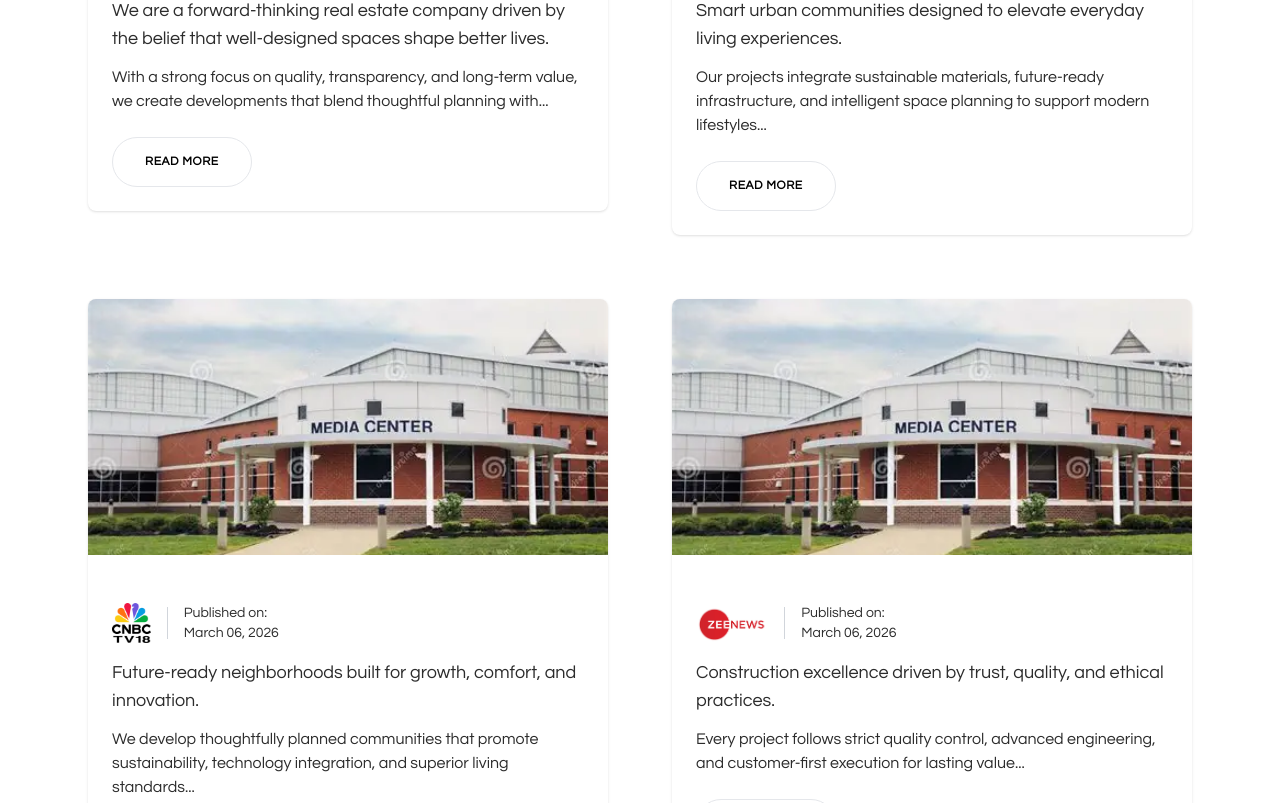
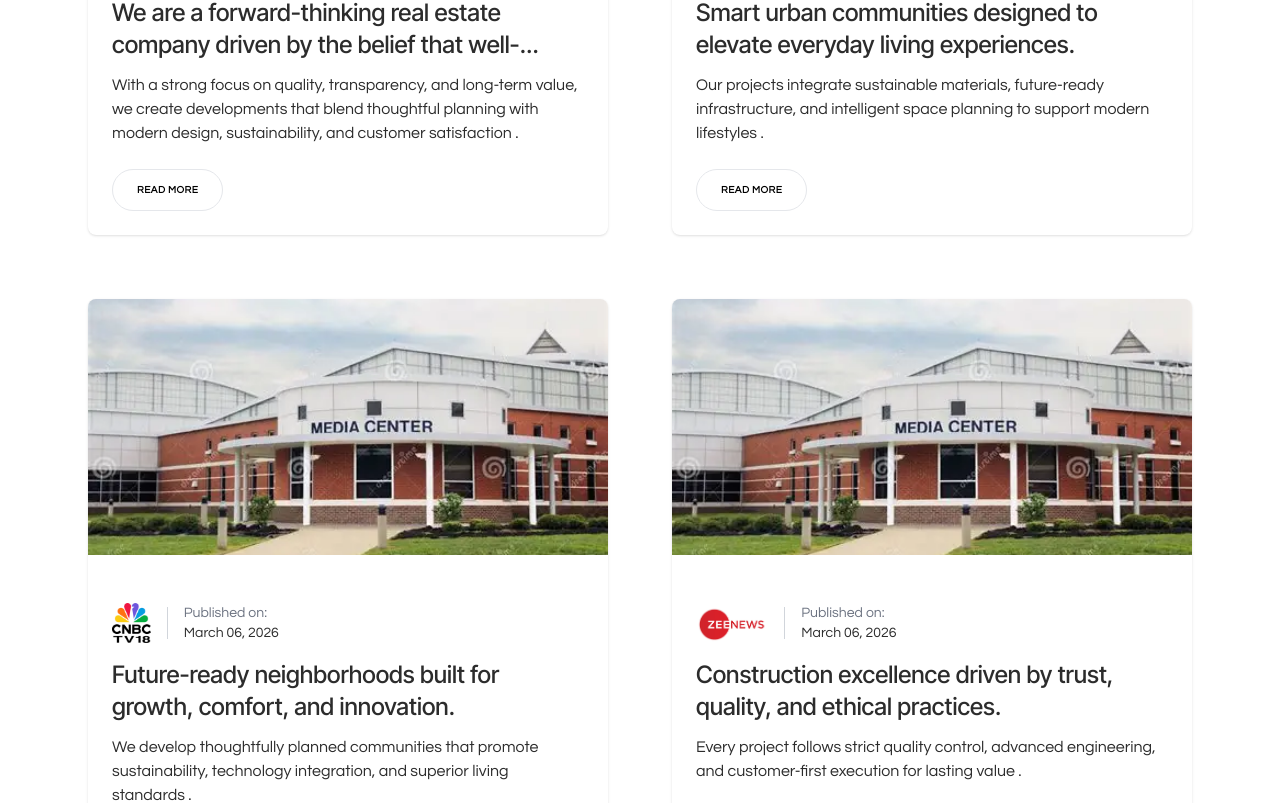
Before and after one commit to sankeerth-m-p/makonis-shreyas-properties, a React (Vite) app: page /media-center in a window 1280 px wide. Shown: the part 1217-2020 px from the top of the page. Built offline with nearby package versions, Linux system fonts and the light colour scheme.

Commit message:
refactor blog and media components for improved layout and styling

```diff
--- a/src/main.jsx
+++ b/src/main.jsx
@@ -15,7 +15,7 @@
 
   {/* Right guide */}
   <div className="fixed top-0 right-6 h-screen w-px bg-red-500 pointer-events-none z-[9999]" />
-  <div className="fixed md:top-44 lg:top-[12.5rem] right-0 w-screen h-[2px] bg-green-500 pointer-events-none z-[9999]" />
+  <div className="fixed md:top-44 lg:top-[12.5rem]  right-0 w-screen h-[2px] bg-green-500 pointer-events-none z-[9999]" />
         {/* Left guide */}
         <div className="absolute h-screen  w-screen hidden lg:flex justify-center items-center pointer-events-none z-[9999]">
 
--- a/src/pages/Blogs.jsx
+++ b/src/pages/Blogs.jsx
@@ -3,6 +3,7 @@
 //import blogImg from "/blogs/blogs.webp";
 import FloatUpText from "../components/floatUpText";
 import AnimatedHeading from "../components/animatedHeading";
+import { Share2} from "lucide-react";
 
 /* ---------------- BLOG DATA ---------------- */
 const blogData = [
@@ -1098,7 +1099,7 @@
             <button
               key={cat}
               onClick={() => setActiveCategory(cat)}
-              className={` transition-all duration-300 ease-in-out ${
+              className={` transition-all  duration-300 ease-in-out ${
                 activeCategory === cat
                   ? " text-ORANGE"
                   : " "
@@ -1113,44 +1114,42 @@
         <div className="grid md:grid-cols-2  gap-10">
           {filteredBlogs.map((blog) => (
             <FloatUpText key={blog.id}>
-              <div className="bg-white rounded-lg shadow overflow-hidden">
-
+              <div className="bg-white rounded-lg shadow overflow-hidden flex flex-col h-full">
   {/* Image with black rectangle tag */}
   <div className="relative lg:h-64 w-full overflow-hidden">
-
-
     <img
       src={blog.image}
-                    className="lg:h-64 h-48 w-full  object-cover transition-transform ease-in-out duration-500 hover:scale-105 cursor-pointer"
+      className="lg:h-64 h-48 w-full object-cover transition-transform ease-in-out duration-500 hover:scale-105 cursor-pointer"
       onClick={() => navigate(`/blogs/${blog.id}`)}
     />
-
 
     <div className="absolute bottom-4 right-4 bg-black/70 rounded-sm text-white text-xs px-4 py-2">
       {blog.tag.toUpperCase()}
     </div>
   </div>
 
-                <div className="p-6">
+  <div className="p-6 flex flex-col flex-1 ">
+    <div className=" mb-4">
       <p className="text-sm ">{blog.date}</p>
 
-                 <h3 className="text-2xl  mt-3   line-clamp-2">
+      <h3 className="text-2xl mt-3 line-clamp-2">
         {blog.title}
       </h3>
 
-                 <p className="text-base   mt-3 line-clamp-3">
+      <p className="text-base mt-3 line-clamp-3">
         {blog.desc}
       </p>
+    </div>
 
     <button
       onClick={() => navigate(`/blogs/${blog.id}`)}
-                    className="mt-5 btn btn-white"
+      className="btn btn-white py-3 px-6 w-fit text-[10px] mt-auto"
     >
       Read More
     </button>
   </div>
+</div>
 
-              </div>
             </FloatUpText>
           ))}
         </div>
@@ -1164,6 +1163,24 @@
   const { id } = useParams();
   const navigate = useNavigate();
   const blog = blogData.find((b) => b.id === Number(id));
+const handleShare = async () => {
+  const shareData = {
+    title: document.title,
+    text: "Check this out",
+    url: window.location.href,
+  };
+
+  if (navigator.share) {
+    try {
+      await navigator.share(shareData);
+    } catch (err) {
+      console.log("Share cancelled", err);
+    }
+  } else {
+    await navigator.clipboard.writeText(shareData.url);
+    alert("Link copied to clipboard");
+  }
+};
 
   return (
     <section className="bg-white pt-5 md:pt-28 lg: pb-24 relative">
@@ -1174,20 +1191,29 @@
         <AnimatedHeading className=" section-heading ">
           {blog.title}
         </AnimatedHeading>
-        {/* <span className="text-3xl">share</span> */}
 </div>
-        <div className="rounded-lg overflow-hidden shadow">
+        <div className="rounded-lg overflow-hidden shadow ">
 
-          <div className="bg-orange-500 flex items-center justify-between px-5 py-3">
+          <div className="bg-orange-500 flex  items-center justify-between px-5 py-3">
             <button onClick={() => navigate(-1)} className="text-white text-lg">
               ←
             </button>
 
-            <div className="flex items-center gap-3"> <span className="text-white">share</span>
+            <div className="flex items-center      justify-center gap-3">
+
               <span className="border border-white text-white text-xs px-4 py-1 rounded-sm">
                 {blog.tag}
               </span>
-              <span className="text-white text-xs">{blog.date}</span>
+              <span className="text-white text-xs">{blog.date}
+              </span>
+              <div className=" pl-4   "><button
+  onClick={handleShare}
+  aria-label="Share"
+  className=" text-white  w-5 flex hover:translate-x-1 transition-transform duration-300"
+>
+  <Share2/>
+</button>
+            </div>
           </div>
           </div>
 
--- a/src/pages/Media.jsx
+++ b/src/pages/Media.jsx
@@ -13,8 +13,8 @@
     logo: "/CNBC.png",
     date: "March 06, 2026",
     shortTitle: "We are a forward-thinking real estate company driven by the belief that well-designed spaces shape better lives.",
-    shortDesc: "With a strong focus on quality, transparency, and long-term value, we create developments that blend thoughtful planning with...",
-    desc: "With a strong focus on quality, transparency, and long-term value, we create developments that blend thoughtful planning with modern design, sustainability, and customer satisfaction..."
+    shortDesc: "With a strong focus on quality, transparency, and long-term value, we create developments that blend thoughtful planning with modern design, sustainability, and customer satisfaction .",
+    desc: "With a strong focus on quality, transparency, and long-term value, we create developments that blend thoughtful planning with modern design, sustainability, and customer satisfaction ."
   },
   {
     id: 2,
@@ -22,8 +22,8 @@
     logo: "/zee.png",
     date: "March 06, 2026",
     shortTitle: "Smart urban communities designed to elevate everyday living experiences.",
-    shortDesc: "Our projects integrate sustainable materials, future-ready infrastructure, and intelligent space planning to support modern lifestyles...",
-    desc: "Our projects are crafted to enhance urban living by integrating smart planning..."
+    shortDesc: "Our projects integrate sustainable materials, future-ready infrastructure, and intelligent space planning to support modern lifestyles  .",
+    desc: "Our projects are crafted to enhance urban living by integrating smart planning ."
   },
   {
     id: 3,
@@ -31,8 +31,8 @@
     logo: "/CNBC.png",
     date: "March 06, 2026",
     shortTitle: "Future-ready neighborhoods built for growth, comfort, and innovation.",
-    shortDesc: "We develop thoughtfully planned communities that promote sustainability, technology integration, and superior living standards...",
-    desc: "We develop spaces that prioritize lifestyle, innovation..."
+    shortDesc: "We develop thoughtfully planned communities that promote sustainability, technology integration, and superior living standards  .",
+    desc: "We develop spaces that prioritize lifestyle, innovation  ."
   },
   {
     id: 4,
@@ -40,8 +40,8 @@
     logo: "/zee.png",
     date: "March 06, 2026",
     shortTitle: "Construction excellence driven by trust, quality, and ethical practices.",
-    shortDesc: "Every project follows strict quality control, advanced engineering, and customer-first execution for lasting value...",
-    desc: "Our commitment is to deliver excellence through ethical practices..."
+    shortDesc: "Every project follows strict quality control, advanced engineering, and customer-first execution for lasting value  .",
+    desc: "Our commitment is to deliver excellence through ethical practices  ."
   }
 ];
 
@@ -92,36 +92,42 @@
         <div className="grid grid-cols-1 md:grid-cols-2 gap-16">
           {mediaData.map((item) => (
             <FloatUpText key={item.id}>
-              <div className="bg-white rounded-lg shadow overflow-hidden">
-                <img src={item.image} className=" mb-6 w-full lg:h-64 h-48 object-cover" />
-                <div className="p-6">
-
-
-                <div className="flex items-center  gap-4 mb-4">
+              <div className="bg-white rounded-lg shadow overflow-hidden flex flex-col h-full ">
+                <div className="overflow-hidden ">
+                <img
+    src={item.image}
+    className="mb-6 w-full lg:h-64 h-48 object-cover hover:scale-105 transition-transform duration-300"
+  />
+</div>
+  <div className="p-6 flex flex-col flex-1">
+    <div>
+      <div className="flex items-center gap-4 mb-4">
         <img src={item.logo} className="h-10 object-contain" />
         <div className="h-8 w-px bg-gray-300"></div>
         <div className="text-sm">
-                    <p className="   y-500">Published on:</p>
+          <p className="text-gray-500">Published on:</p>
           <p className="font-medium">{item.date}</p>
         </div>
       </div>
 
-                <p className="text-lg   mb-3 max-w-xl">
+      <h3 className="text-2xl mt-3 mb-3 line-clamp-2">
         {item.shortTitle}
-                </p>
+      </h3>
 
-                <p className="text-base t  mb-6 max-w-xl">
+      <p className="text-base line-clamp-3 mb-6 max-w-xl">
         {item.shortDesc}
       </p>
-
+    </div>
 
     <button
       onClick={() => navigate(`/media-center/${item.id}`)}
-                  className=" btn btn-white"
+      className="btn btn-white py-3 w-fit px-6 text-[10px] mt-auto"
     >
       READ MORE
-                </button> </div>
+    </button>
   </div>
+</div>
+
             </FloatUpText>
           ))}
         </div>
```
Lines whose indentation alone changed are shown as unchanged.
